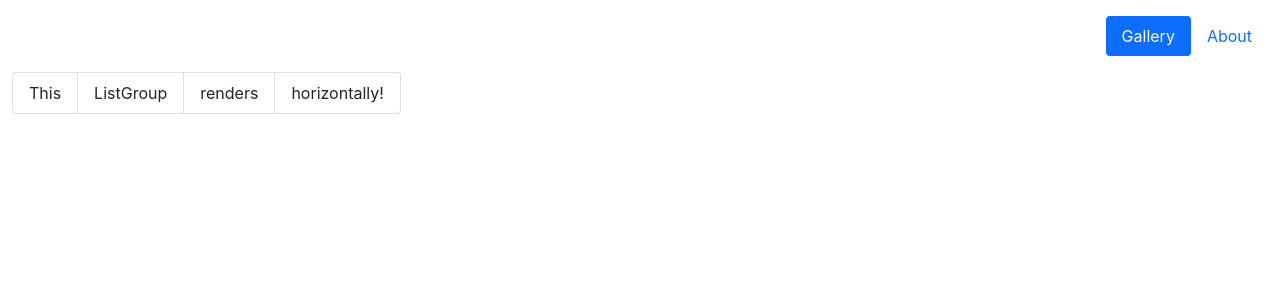
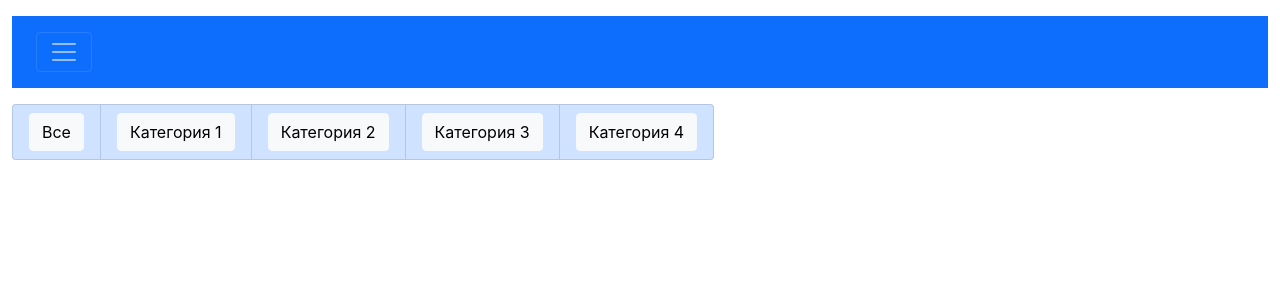
Before and after one commit to excluz1v/gallery, a React (Create React App) app: page / in a window 1280 px wide. Shown: the top 300 px of the page. Built offline with nearby package versions, Linux system fonts and the light colour scheme.

Commit message:
feat: add categories

```diff
--- a/src/components/Gallery/Gallery.tsx
+++ b/src/components/Gallery/Gallery.tsx
@@ -1,14 +1,20 @@
 import React from 'react';
+import { Button } from 'react-bootstrap';
 import ListGroup from 'react-bootstrap/ListGroup';
+
+const categories = ['Все', 'Категория 1', 'Категория 2', 'Категория 3', 'Категория 4'];
 
 function Gallery() {
   return (
     <section className="gallery">
       <ListGroup horizontal>
-        <ListGroup.Item>This</ListGroup.Item>
-        <ListGroup.Item>ListGroup</ListGroup.Item>
-        <ListGroup.Item>renders</ListGroup.Item>
-        <ListGroup.Item>horizontally!</ListGroup.Item>
+        {categories.map((cat, index) => {
+          return (
+            <ListGroup.Item key={index} variant="primary">
+              <Button variant="light">{cat}</Button>
+            </ListGroup.Item>
+          );
+        })}
       </ListGroup>
     </section>
   );
--- a/src/components/Navigation/Nav.tsx
+++ b/src/components/Navigation/Nav.tsx
@@ -1,21 +1,41 @@
 import React from 'react';
+import Container from 'react-bootstrap/Container';
 import Nav from 'react-bootstrap/Nav';
+import Navbar from 'react-bootstrap/Navbar';
+import Offcanvas from 'react-bootstrap/Offcanvas';
+
 import { Link } from 'react-router-dom';
 
 function Navigation() {
   return (
-    <Nav variant="pills" defaultActiveKey="1" className="justify-content-end">
-      <Nav.Item>
-        <Nav.Link as={Link} to="/" eventKey="1">
-          Gallery
-        </Nav.Link>
-      </Nav.Item>
-      <Nav.Item>
-        <Nav.Link as={Link} to="/about" eventKey="2">
-          About
-        </Nav.Link>
-      </Nav.Item>
-    </Nav>
+    <Navbar bg="primary" variant="dark" expand={false} collapseOnSelect={true} className="mb-3">
+      <Container fluid>
+        <Navbar.Toggle aria-controls="offcanvasNavbar" />
+        <Navbar.Offcanvas
+          id="offcanvasNavbar"
+          aria-labelledby="offcanvasNavbarLabel"
+          placement="start">
+          <Offcanvas.Header closeButton>
+            <Offcanvas.Title id="offcanvasNavbarLabel">Закрыть</Offcanvas.Title>
+          </Offcanvas.Header>
+          <Offcanvas.Body>
+            <Nav className="justify-content-end flex-grow-1 pe-3">
+              <Nav.Link as={Link} to="/" eventKey="1">
+                Галерея
+              </Nav.Link>
+              <Nav.Link as={Link} to="/about" eventKey="2">
+                Обо мне
+              </Nav.Link>
+            </Nav>
+          </Offcanvas.Body>
+        </Navbar.Offcanvas>
+        <Navbar.Brand>
+          <Nav.Link as={Link} to="/" eventKey="1">
+            Добро пожаловать на сайт-галерею
+          </Nav.Link>
+        </Navbar.Brand>
+      </Container>
+    </Navbar>
   );
 }
 
```
